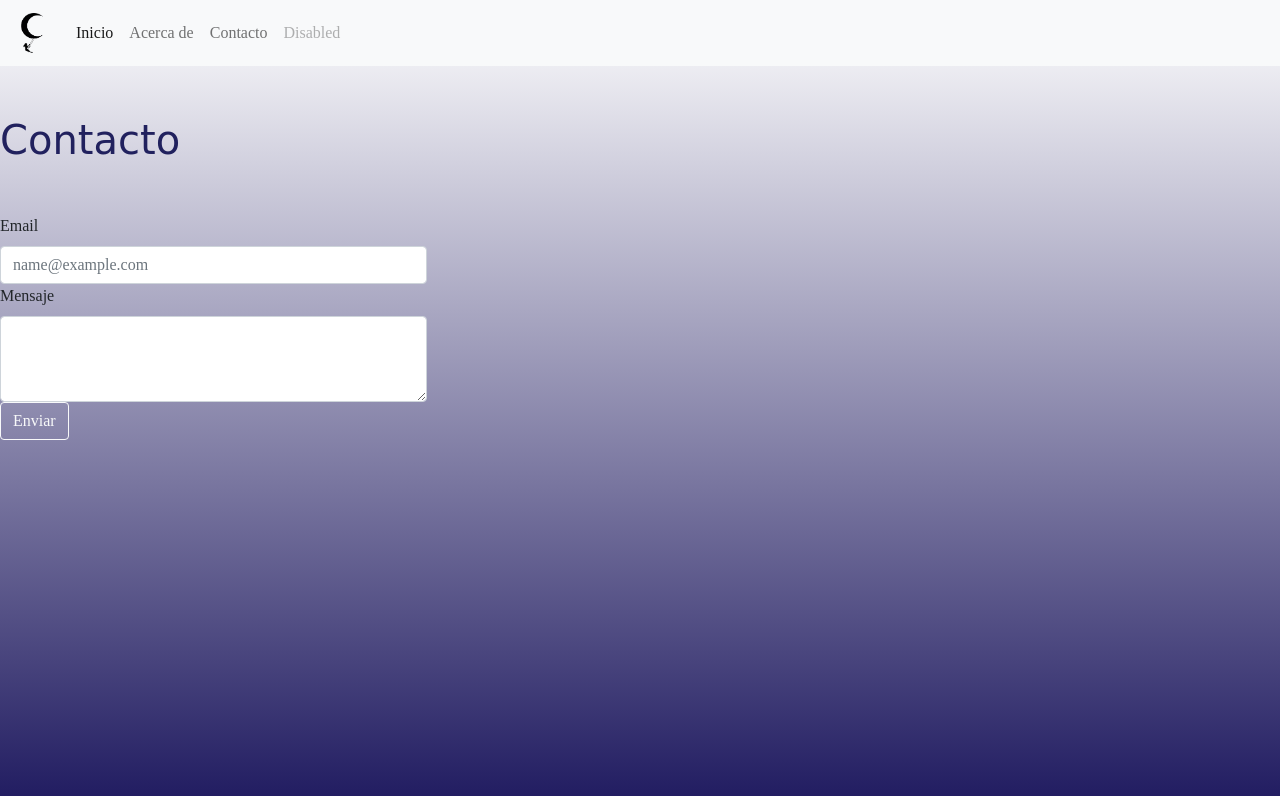
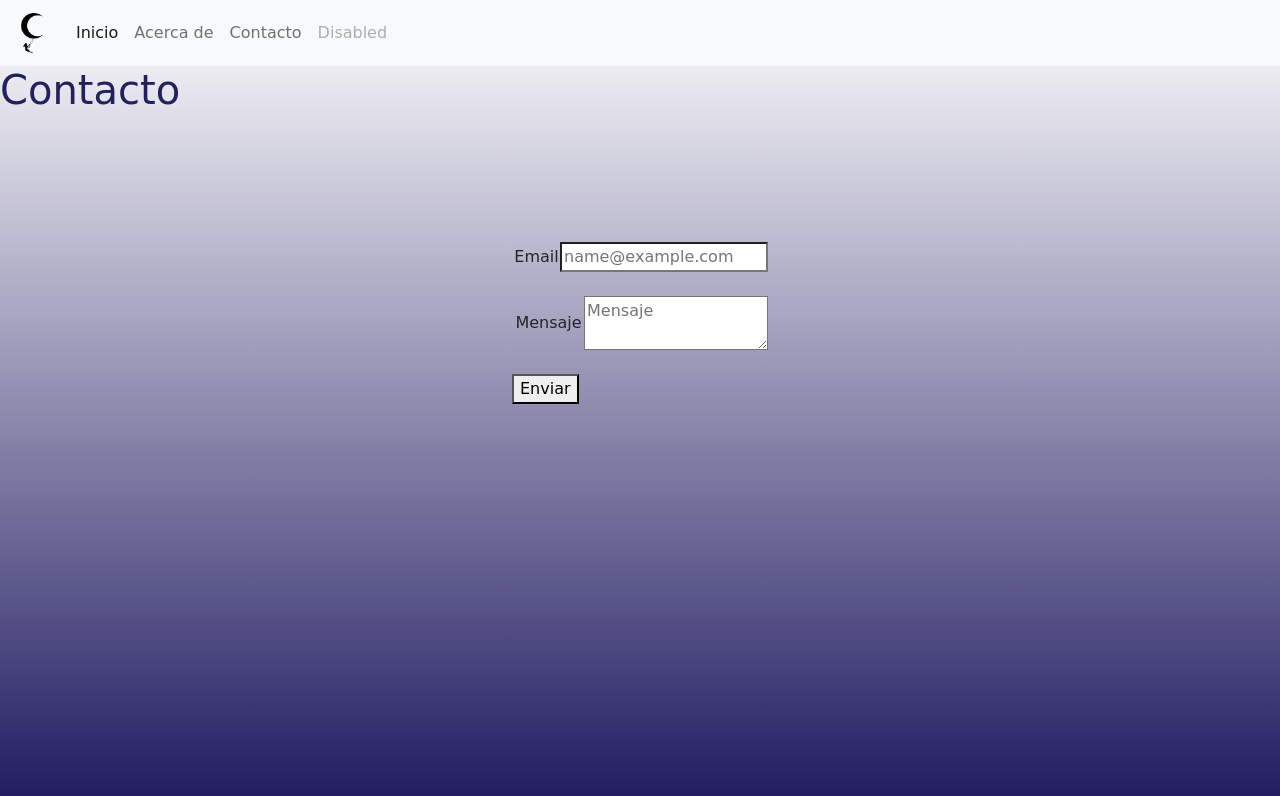
Before and after one commit to Itzers/Blog_Practica, a plain HTML site: page Paginas/Contacto.html in a window 1280 px wide. Drawn offline with nearby package versions, Linux system fonts and the light colour scheme; a web font is replaced by a local one.

Commit message:
Agregue modificaciones en contacto, ademas de contenido en Acerca de mi

```diff
--- a/CSS/style.css
+++ b/CSS/style.css
@@ -2,8 +2,6 @@ body{
     background-image: linear-gradient(white, rgb(33, 28, 97));
     background-attachment: fixed;
     font-family: 'Fuzzy Bubbles', cursive;
-    font-family: 'Outfit', sans-serif;
-    font-family: 'Source Serif Pro', serif;
 }
 .logo{
     width: 40px;
@@ -33,15 +31,27 @@ body{
     width: 100%;
     height: 340px;
 }
+.block__element{
+    background-color: grey;
+}
 /*Contacto*/
 
 .tituloContacto{
-    font-size: 70px;
-    margin:50px 0;
+    font-size: 90px;
+    margin: auto;
     color: rgb(33, 33, 94);
     font-family: cursive;
+
 }
-.form-control{
-    display: flex;
-    width: 50%;
+form{
+    margin:10% 40%;
 }
+.contacto{
+    margin: auto
+}
+
+
+/*Acerca de*/
+.texto__AcercaDe{
+    margin: 10%;
+}
--- a/Paginas/Contacto.html
+++ b/Paginas/Contacto.html
@@ -44,16 +44,22 @@
 <!-- Title -->
     <div class="tituloContacto"><h1>Contacto</h1></div>
 <!-- Form -->
-        <div class="mb-3">
-            <div class="col-sm-8">
-            <label for="exampleFormControlInput1" class="form-label">Email</label>
-            <input type="email" class="form-control" id="exampleFormControlInput1" placeholder="name@example.com">
+    <form action>
+        <div class="input-group">
+            <label class="contacto" for="userEmail">Email</label>
+            <input type="userEmail" type="email" value placeholder="name@example.com" required>
         </div>
-        <div class="mb-3">
-            <div class="col-sm-8">
-            <label for="exampleFormControlTextarea1" class="form-label">Mensaje</label>
-            <textarea class="form-control" id="exampleFormControlTextarea1"     rows="3"></textarea>
+        <br>
+        <div class="input-group">
+            <label class="contacto" for="userMessage">Mensaje</label>
+            <textarea id="userMessage" type="text" value placeholder="Mensaje" required></textarea>
         </div>
-        <button type="button" class="btn btn-outline-light">Enviar</button>
+        <br>
+        <div class="button"></div>
+        <button type="submit">Enviar</button>
+    </form>
 </body>
+<footer>
+    <div class="block__element"></div>
+</footer>
 </html>
```
Also changed, not shown: Paginas/Acerca de.html (+12 -7 lines), index.html (+4 -3 lines), Recursos/AcercaDe1.jpg (added), Recursos/AcercaDe2.jpg (added), Recursos/AcercaDe3.jpg (added).
